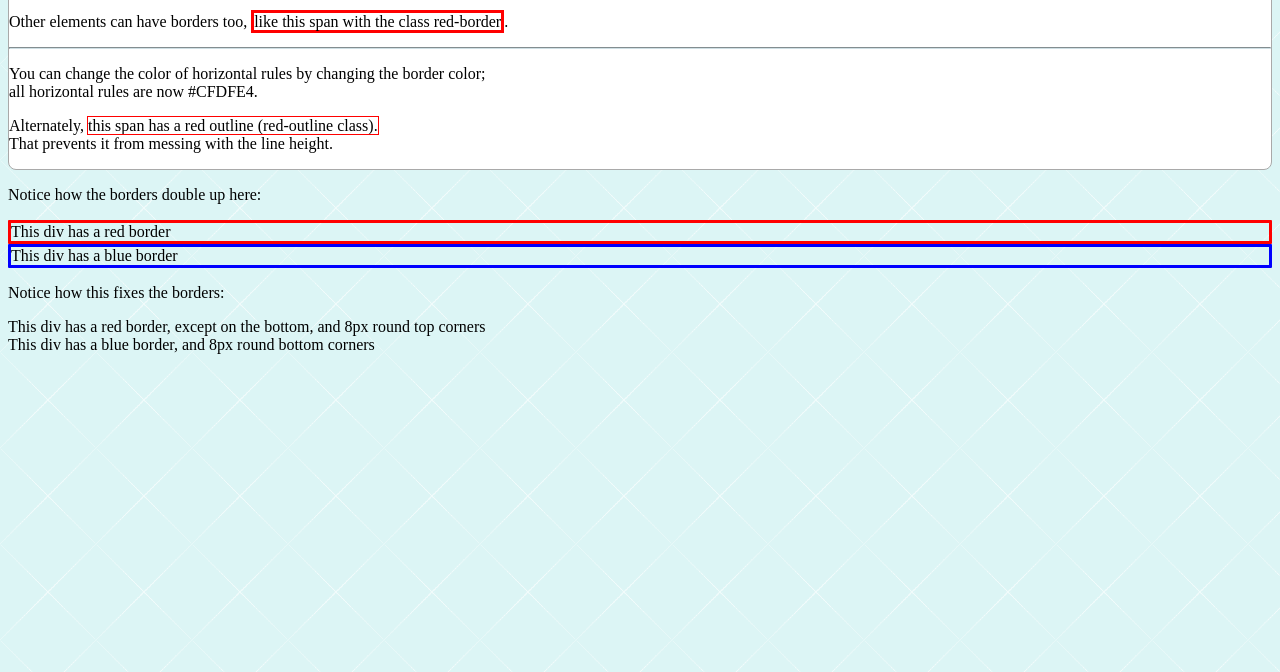
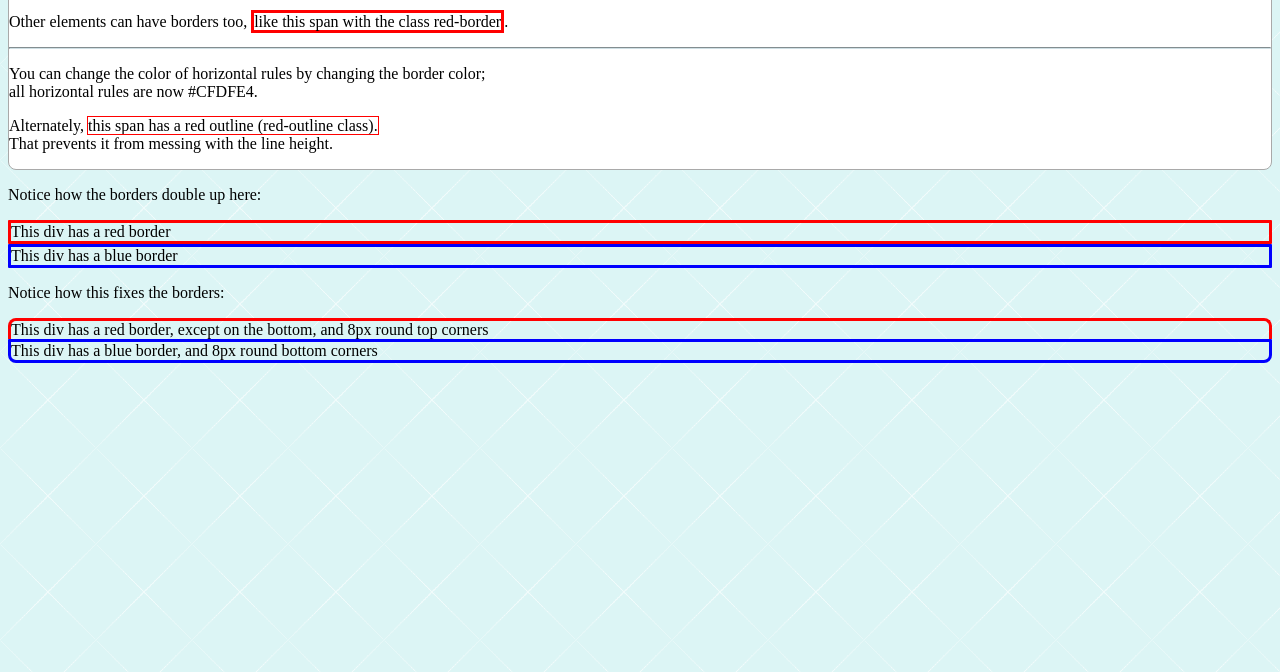
Before and after one commit to Fulzske/2022-s1-wdc, a plain HTML site: page prac2/task2-6.html in a window 1280 px wide. Shown: the part 128-800 px from the top of the page. Drawn offline with Linux system fonts and the light colour scheme.

Commit message:
Your Message

```diff
--- a/prac2/task2-6.html
+++ b/prac2/task2-6.html
@@ -15,8 +15,6 @@
 <div id="divRed">This div has a red border</div>
 <div id="divBlue">This div has a blue border</div>
 <p>Notice how this fixes the borders:</p>
-<div>This div has a red border, except on the bottom, and 8px round top corners</div>
-<div>This div has a blue border, and 8px round bottom corners</div>
 
-<!-- <div id="divRed8x">This div has a red border, except on the bottom, and 8px round top corners</div>
-<div id="divBlue8x">This div has a blue border, and 8px round bottom corners</div>-->
+<div id="divRed8x">This div has a red border, except on the bottom, and 8px round top corners</div>
+<div id="divBlue8x">This div has a blue border, and 8px round bottom corners</div>
```
